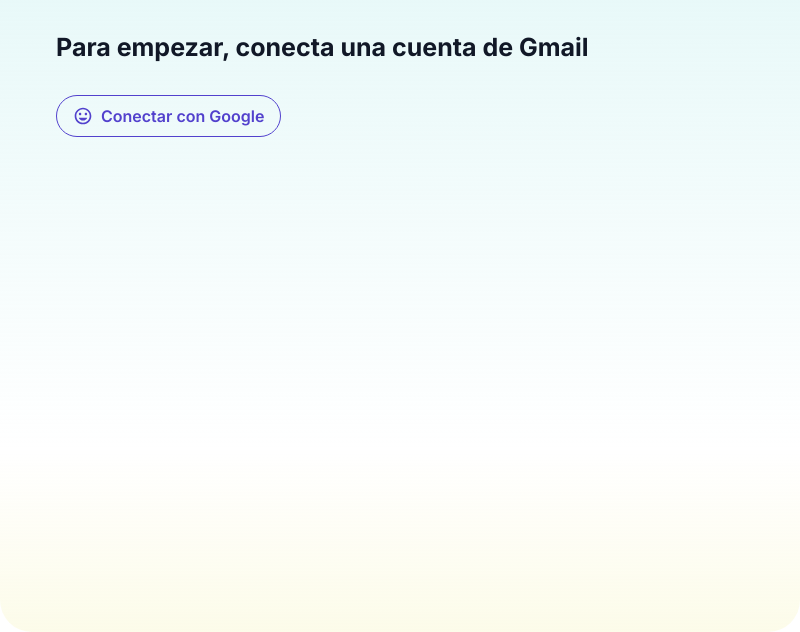
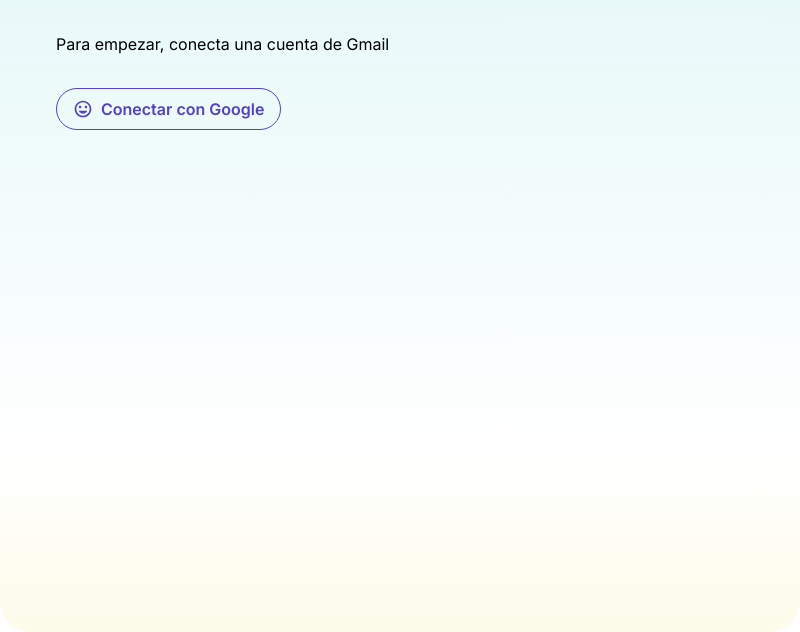
Before and after one commit to juanjorogado/mail_app, an Electron app: page src/renderer/index.html in a window 800 px wide. Shown: the part 168-800 px from the top of the page. Drawn offline with nearby package versions, Linux system fonts and the light colour scheme; no server answers.

Commit message:
Refactor: Update text styles to match design specifications

```diff
--- a/src/renderer/index.html
+++ b/src/renderer/index.html
@@ -53,7 +53,7 @@
                 <!-- Texto y Botón Container -->
                 <div class="flex flex-col gap-8 items-start">
                     <!-- Texto -->
-                    <h1 class="text-[25px] font-bold text-gray-900 leading-tight">
+                    <h1 style="font: normal none 400 25/1.2 'Inter';">
                         Para empezar, conecta una cuenta de Gmail
                     </h1>
 
```
